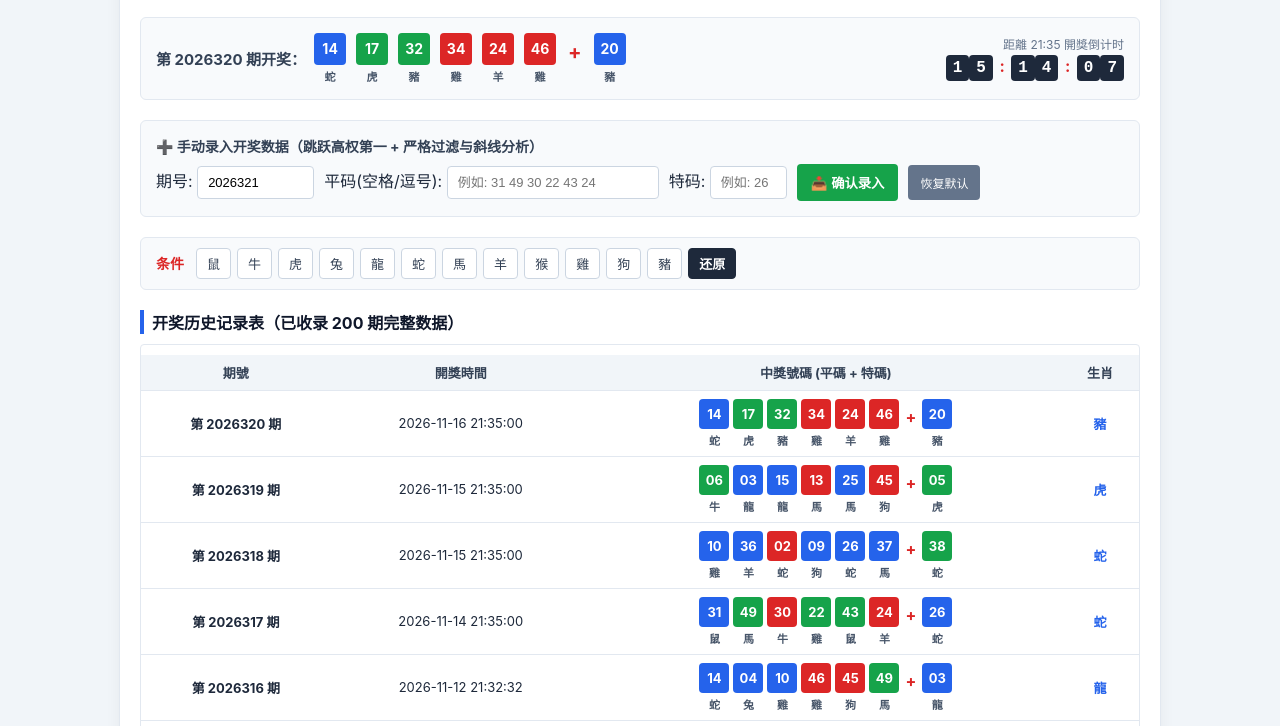
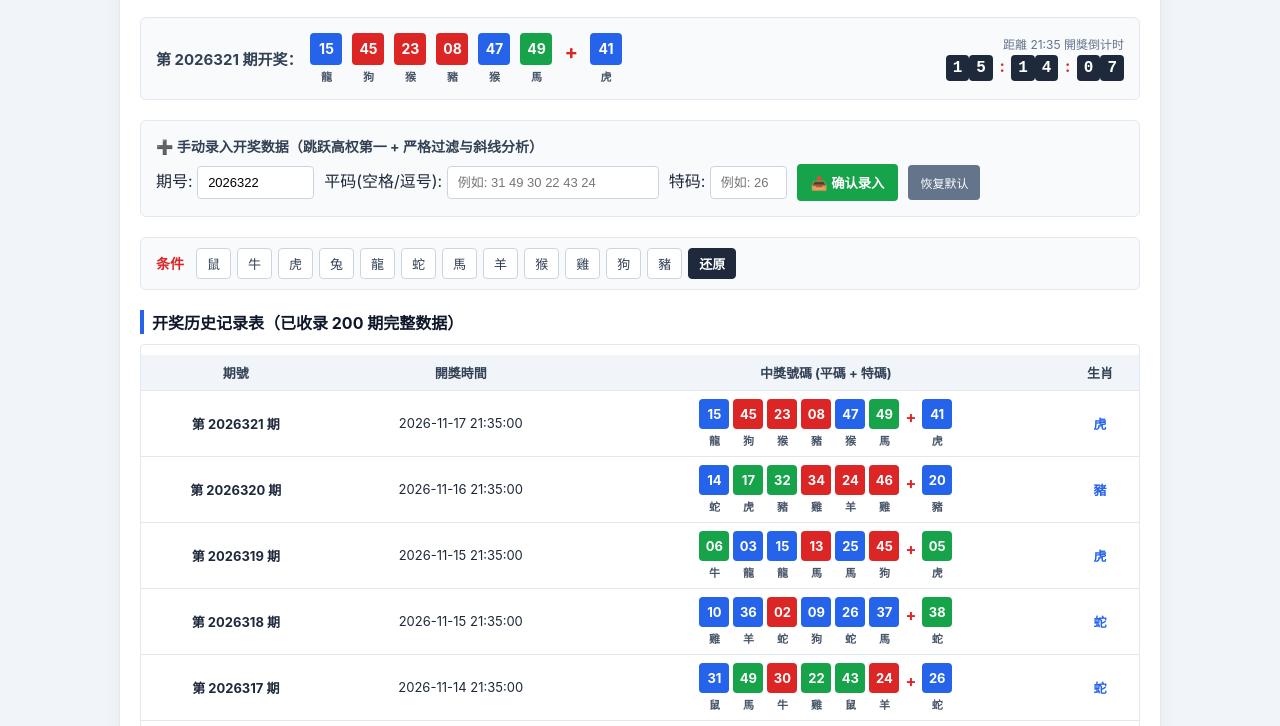
Before and after one commit to qianqianlin666-ctrl/qianqianlin.github.io, a plain HTML site: page index.html in a window 1280 px wide. Shown: the part 74-800 px from the top of the page. Drawn offline with Linux system fonts and the light colour scheme.

Commit message:
Update index.html

```diff
--- a/index.html
+++ b/index.html
@@ -265,6 +265,7 @@ function getColorName(n) {
 }
 
 var DEFAULT_DATA = [
+    { period: "2026321", time: "2026-11-17 21:35:00", normals: [15, 45, 23, 08, 47, 49], special_num: 41 },
     { period: "2026320", time: "2026-11-16 21:35:00", normals: [14, 17, 32, 34, 24, 46], special_num: 20 },
     { period: "2026319", time: "2026-11-15 21:35:00", normals: [6, 3, 15, 13, 25, 45], special_num: 5 },
     { period: "2026318", time: "2026-11-15 21:35:00", normals: [10, 36, 2, 9, 26, 37], special_num: 38 },
```
